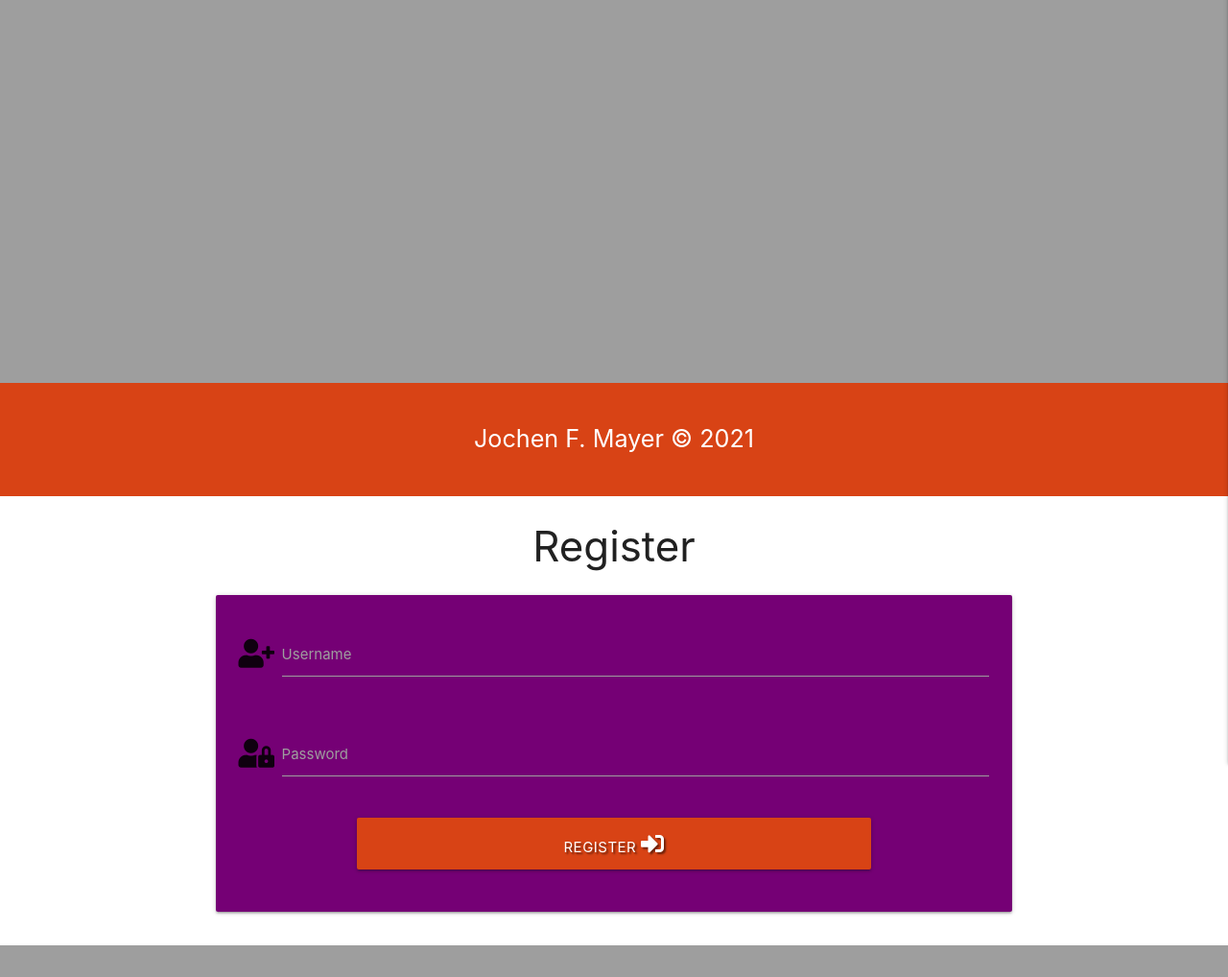
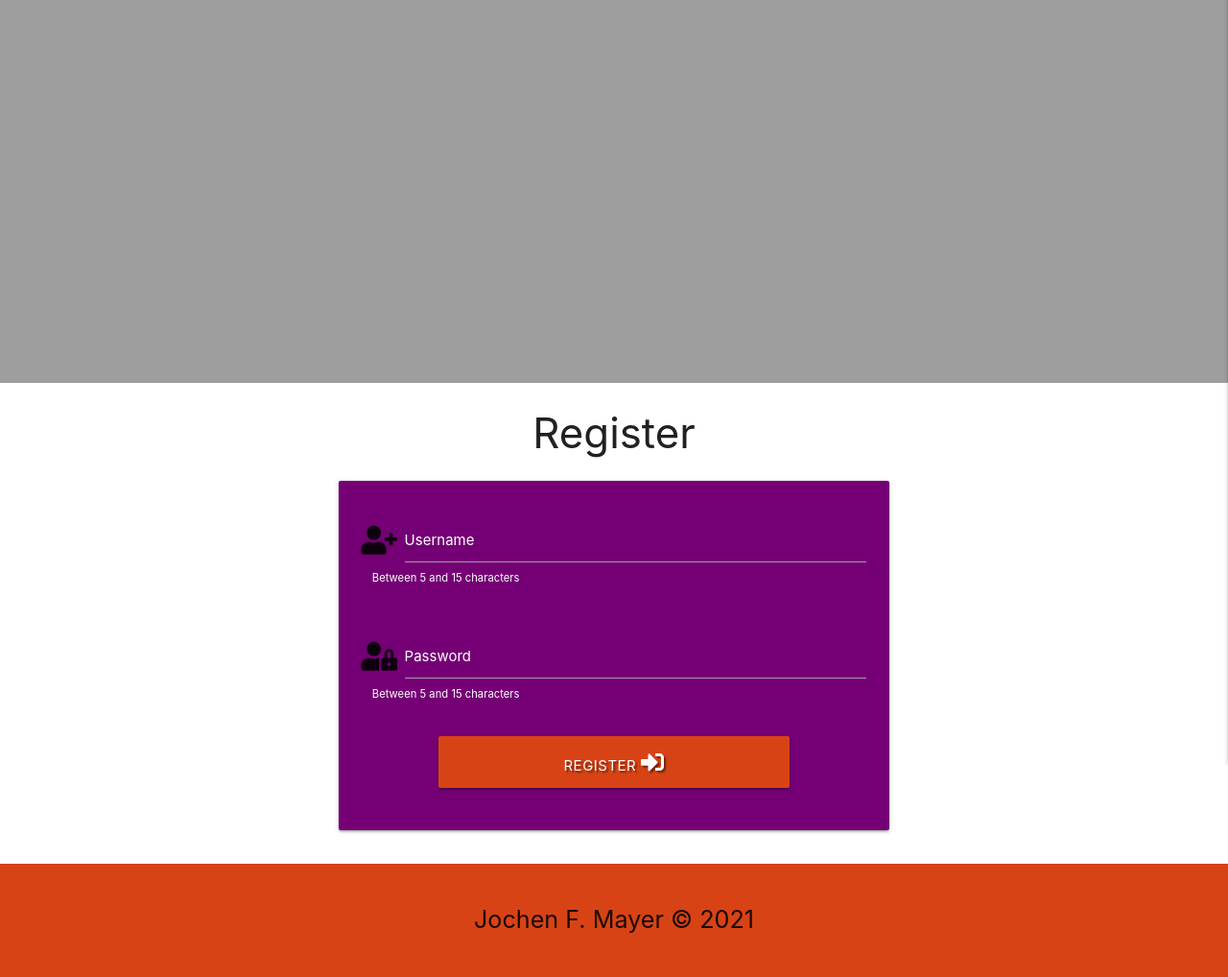
Before and after one commit to JochenFM/MS3_VideoLibrary, a Flask app: page /register in a window 1280 px wide. Shown: the part 65-1083 px from the top of the page at 96% size. Before the commit the page ends 1050 px from the top, so only its background shows below. Run offline with Flask 2, Linux system fonts and the light colour scheme; some libraries are stand-ins or nearby versions.

Commit message:
completed registration functionality and added some layout

```diff
--- a/static/css/style.css
+++ b/static/css/style.css
@@ -11,3 +11,16 @@
 
     background-color: #750075;
 }
+
+
+/* flash messages on register.html */
+
+.flashes h4 {
+    line-height: 1.5;
+}
+
+/* input field in registration form register.html*/
+
+.input-field label {
+     color: white;
+   }
--- a/templates/base.html
+++ b/templates/base.html
@@ -78,15 +78,36 @@
         </ul>
     </section>
 
+
+      <section>
+        <!--flash messages-->
+        {% with messages = get_flashed_messages() %}
+            {% if messages %}
+                {% for message in messages %}
+                    <div class ="row flashes">
+                        <h4 class =" deep-orange lighten-1 center-align">{{ message }}</h4>
+                    </div>
+                {% endfor %}
+            {% endif %}
+        {% endwith %}
+    </section>
+    <main class="container">
+
+    {% block content %}
+    {% endblock %}
+    </main>
+
+
+
+
 <!--footer-->
 
-<footer class="section deep-orange darken-3 white-text center">
+<footer class="section deep-orange darken-3 white-text-shadow center">
     <p class="flow-text">Jochen F. Mayer &copy; 2021</p>
 </footer>
 
 
-    {% block content %}
-    {% endblock %}
+
     <script src="https://cdnjs.cloudflare.com/ajax/libs/materialize/1.0.0/js/materialize.min.js"></script>
     <script src="{{ url_for('static',  filename='js/script.js') }}"></script>
     {% block scripts %}
--- a/templates/register.html
+++ b/templates/register.html
@@ -9,7 +9,9 @@
             <div class="row">
                 <div class="input-field col s12">
                     <i class="fas fa-user-plus prefix"></i>
-                    <input id="username" name="username" type="text" class="validate">
+                    <input id="username" name="username" type="text" minlength ="5"
+                    maxlength ="15" pattern = "^[a-zA-Z0-9]{5,15}$" class="validate" required>
+                    <small class="white-text col 12">Between 5 and 15 characters </small>
                     <label for="username">Username</label>
                 </div>
             </div>
@@ -17,7 +19,9 @@
             <div class="row">
                 <div class="input-field col s12">
                     <i class="fas fa-user-lock prefix"></i>
-                    <input id="password" name = "password" type="password" class="validate">
+                    <input id="password" name = "password" type="password" minlength="5"
+                    maxlength ="15" pattern = "^[a-zA-Z0-9]{5,15}$" class="validate" required>
+                    <small class="white-text col 12">Between 5 and 15 characters </small>
                     <label for="password">Password</label>
                 </div>
             </div>
```
Also changed, not shown: templates/videos.html (+7 -0 lines).
